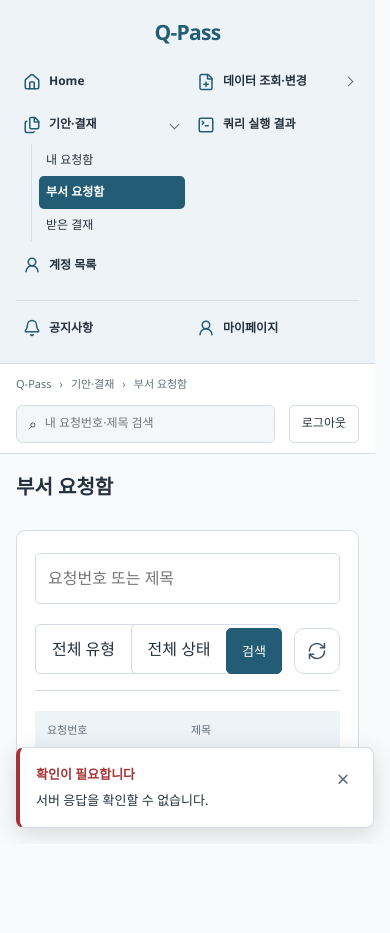
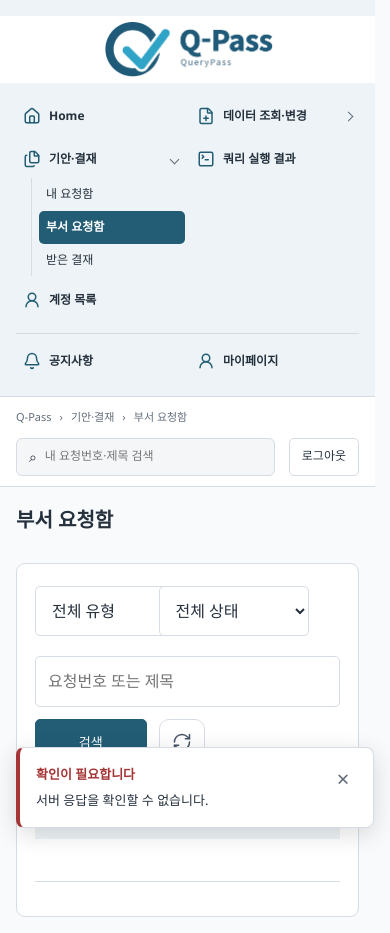
Before and after one commit to cheeseseasoning/team-project_sql-system, a Java web app: page /department-requests in a window 390 px wide. Before the commit the page ends 838 px from the top, so only its background shows below. Run offline with Spring Boot 4, a stand-in JSP engine, Linux system fonts and the light colour scheme; the visitor is signed in with stand-in values (Sample User, id 1); data that the repository does not hold is empty; some of the project's set-up classes (security, data sources, template engines, error pages and the like) are left out, and stand-ins take their place; some libraries are stand-ins or nearby versions; some web fonts are replaced.

Commit message:
style: improve request filters and shared branding

```diff
--- a/src/main/resources/static/css/layout.css
+++ b/src/main/resources/static/css/layout.css
@@ -41,13 +41,26 @@ html {
     color: var(--accent);
 }
 
+.brand img {
+    display: block;
+    width: 100%;
+    height: auto;
+}
+
 .sidebar > .brand {
     display: flex;
     align-items: center;
     justify-content: center;
     flex: 0 0 var(--shell-header-height);
     height: var(--shell-header-height);
+    margin-inline: -16px;
+    padding: 3px 13px;
+    background: #fff;
     text-align: center;
+}
+
+.sidebar > .brand img {
+    max-width: 176px;
 }
 
 .brand-sub {
--- a/src/main/resources/static/css/pages/admin-user.css
+++ b/src/main/resources/static/css/pages/admin-user.css
@@ -188,6 +188,7 @@
     border-radius: 5px;
     background: #f2f6f8;
     font-size: 14px;
+    cursor: pointer;
     user-select: all;
 }
 
--- a/src/main/resources/static/css/pages/list-titles.css
+++ b/src/main/resources/static/css/pages/list-titles.css
@@ -62,6 +62,9 @@
     min-width: 0;
     margin: 0;
 }
+:is(#my-request-list, #department-request-list) .filter-bar {
+    grid-template-columns: 150px 150px minmax(0, 1fr) auto 46px;
+}
 :is(#account-list-panel, #notice-list-panel) :is(.account-filter, .notice-filter) {
     grid-template-columns: 160px minmax(0, 1fr) auto 46px;
     gap: 12px;
@@ -95,10 +98,16 @@
     margin: 0;
 }
 @media (max-width: 800px) {
-    :is(#my-request-list, #department-request-list, #approval-request-list, #execution-result-list) .filter-bar {
+    :is(#approval-request-list, #execution-result-list) .filter-bar {
         grid-template-columns: minmax(0, 1fr) minmax(0, 1fr) auto 46px;
     }
-    :is(#my-request-list, #department-request-list, #approval-request-list, #execution-result-list) .filter-bar > label:first-child {
+    :is(#approval-request-list, #execution-result-list) .filter-bar > label:first-child {
+        grid-column: 1 / -1;
+    }
+    :is(#my-request-list, #department-request-list) .filter-bar {
+        grid-template-columns: 150px 150px minmax(0, 1fr) auto 46px;
+    }
+    :is(#my-request-list, #department-request-list) .filter-bar > label:nth-child(3) {
         grid-column: 1 / -1;
     }
 }
@@ -107,6 +116,12 @@
         grid-template-columns: minmax(0, 1fr) auto 46px;
     }
     #execution-result-list .filter-bar > label:first-child { grid-column: 1 / -1; }
+    :is(#my-request-list, #department-request-list) .filter-bar {
+        grid-template-columns: minmax(0, 1fr) minmax(0, 1fr) auto 46px;
+    }
+    :is(#my-request-list, #department-request-list) .filter-bar > label:nth-child(3) {
+        grid-column: 1 / -1;
+    }
     :is(#account-list-panel, #notice-list-panel) :is(.account-filter, .notice-filter) {
         grid-template-columns: minmax(0, 1fr) auto 46px;
     }
--- a/src/main/resources/static/js/department-requests.js
+++ b/src/main/resources/static/js/department-requests.js
@@ -5,6 +5,11 @@
     const PAGE_BLOCK_SIZE = 10;
 
     const statusConfig = {
+        DRAFT: {
+            label: '초안',
+            tone: 'neutral',
+            className: 'is-draft'
+        },
         PENDING_APPROVAL: {
             label: '결재 대기',
             tone: 'warning',
@@ -53,6 +58,7 @@
     };
 
     const statusFilterOptions = [
+        { value: 'DRAFT', label: '초안' },
         { value: 'PENDING_APPROVAL', label: '결재 대기' },
         { value: 'IN_PROGRESS', label: '처리 중', statuses: ['READY', 'RUNNING', 'RETRY_REVIEW'] },
         { value: 'COMPLETED', label: '실행 완료' },
--- a/src/main/webapp/WEB-INF/views/department/department-requests.jsp
+++ b/src/main/webapp/WEB-INF/views/department/department-requests.jsp
@@ -8,14 +8,6 @@
 
     <section id="department-request-list" class="panel">
         <form id="department-filter-form" class="filter-bar">
-            <label class="department-filter-keyword" for="department-keyword">
-                <span class="filter-label-text sr-only">요청 검색</span>
-                <input id="department-keyword"
-                       name="keyword"
-                       maxlength="120"
-                       placeholder="요청번호 또는 제목">
-            </label>
-
             <label class="request-type-filter" for="department-type">
                 <span class="filter-label-text sr-only">요청 유형</span>
                 <select id="department-type" name="type">
@@ -33,6 +25,14 @@
                 <select id="department-status" name="status">
                     <option value="">전체 상태</option>
                 </select>
+            </label>
+
+            <label class="department-filter-keyword" for="department-keyword">
+                <span class="filter-label-text sr-only">요청 검색</span>
+                <input id="department-keyword"
+                       name="keyword"
+                       maxlength="120"
+                       placeholder="요청번호 또는 제목">
             </label>
 
             <button type="submit" class="button primary">검색</button>
@@ -87,6 +87,6 @@
     </section>
 </div>
 
-<script src="${pageContext.request.contextPath}/js/department-requests.js?v=20261118-status-filter-groups"></script>
+<script src="${pageContext.request.contextPath}/js/department-requests.js?v=20261120-draft-status-filter"></script>
 
 <%@ include file="/WEB-INF/views/fragments/bottom.jspf" %>
--- a/src/main/webapp/WEB-INF/views/fragments/top.jspf
+++ b/src/main/webapp/WEB-INF/views/fragments/top.jspf
@@ -14,7 +14,7 @@
     <link rel="stylesheet"
           href="${pageContext.request.contextPath}/css/sqlflow.css">
     <link rel="stylesheet"
-              href="${pageContext.request.contextPath}/css/layout.css?v=20261118-sidebar-top-align-refine">
+              href="${pageContext.request.contextPath}/css/layout.css?v=20261120-qpass-image-logo">
 
     <c:if test="${page == 'home'}">
         <link rel="stylesheet"
@@ -145,7 +145,10 @@
 <body>
     <div class="app-shell">
         <aside class="sidebar">
-            <a class="brand" href="${pageContext.request.contextPath}/">Q-Pass</a>
+            <a class="brand" href="${pageContext.request.contextPath}/" aria-label="Q-Pass 홈">
+                <img src="${pageContext.request.contextPath}/images/qpass-logo.png"
+                     alt="Q-Pass QueryPass">
+            </a>
             <hr>
 
             <nav aria-label="업무 메뉴">
```
Also changed, not shown: src/main/resources/mapper/request/DepartmentRequestMapper.xml (+8 -2 lines), src/main/resources/static/css/pages/login.css (+6 -2 lines), src/main/webapp/WEB-INF/views/account/login.jsp (+6 -3 lines), src/main/webapp/WEB-INF/views/admin/admin-user-form.jsp (+50 -12 lines), src/main/webapp/WEB-INF/views/request/requests.jsp (+5 -5 lines), src/main/resources/static/images/qpass-logo.png (added).
